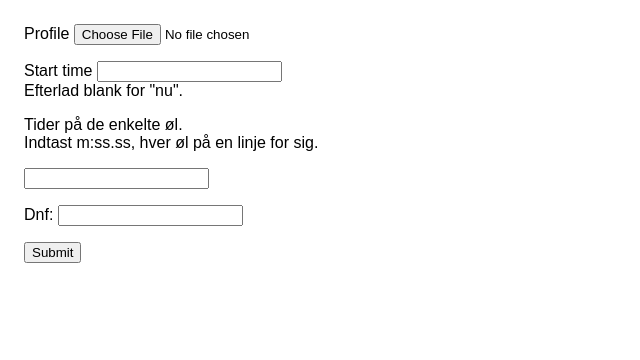
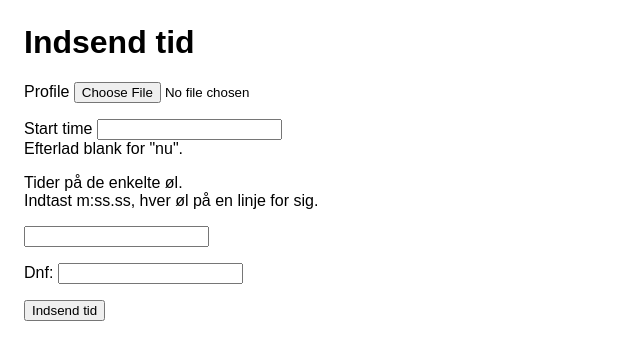
Before and after one commit to TK-IT/kasse, a Django app: template kasse/templates/kasse/timetrialcreateform.html in a window 1280 px wide. Shown: the top 360 px of the page, without its empty margins (0-640 px from the left). Run offline with Django 3.2, Linux system fonts and the light colour scheme; the template is opened without the code that fills it, so the values that code supplies are empty, except form fields; tables that the repository leaves empty hold one stand-in row (values such as "Sample post"); form fields are guessed from the names that the template uses.

Commit message:
Add some labels

```diff
--- a/kasse/templates/kasse/timetrialcreateform.html
+++ b/kasse/templates/kasse/timetrialcreateform.html
@@ -1,5 +1,6 @@
 {% extends "kasse/base.html" %}
 {% block content %}
+<h1>Indsend tid</h1>
 <form method="post">{% csrf_token %}
     <p>
     {{ form.profile.label_tag }}
@@ -25,6 +26,6 @@
     </label>
     {{ form.dnf }}
     </p>
-    <input type="submit" />
+    <input type="submit" value="Indsend tid" />
 </form>
 {% endblock %}
```
